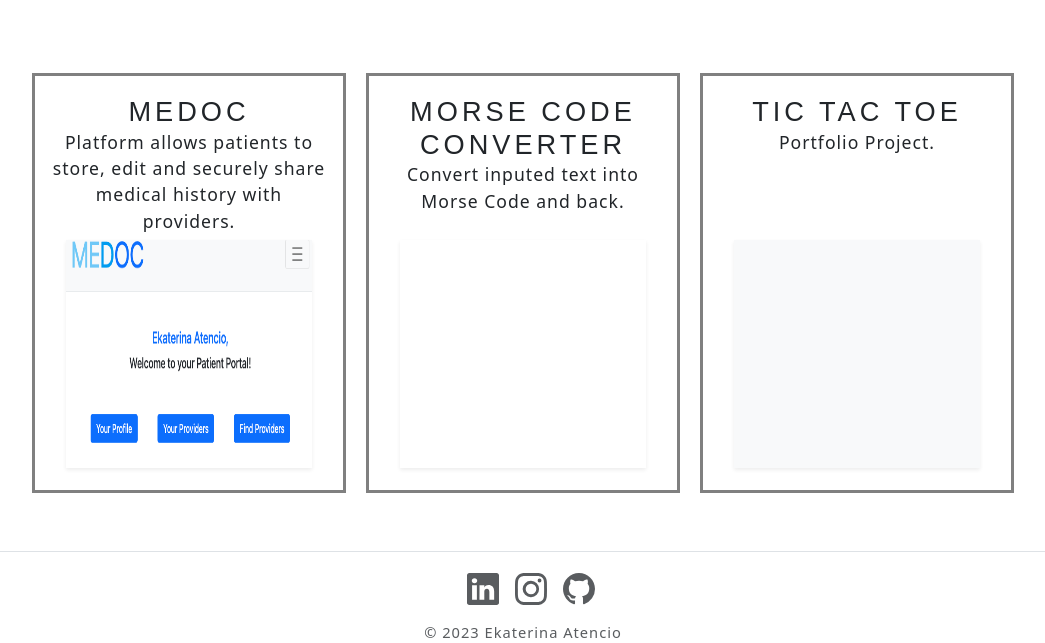
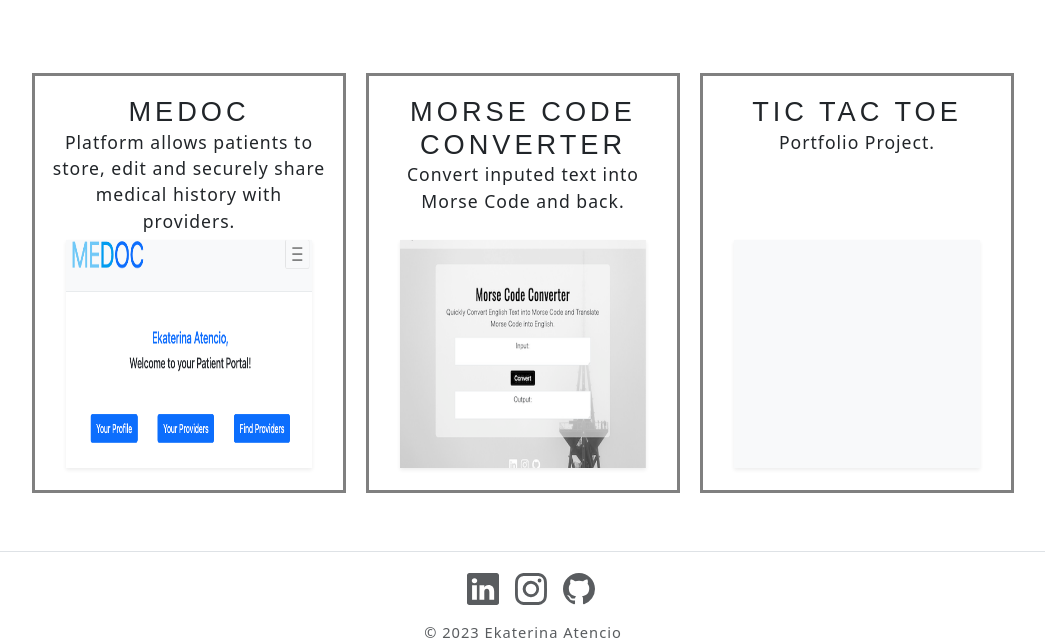
Before and after one commit to ekaten/Ekaterina_Atencio_Portfolio_Website, a Flask app: page /projects in a window 1280 px wide. Shown: the part 379-1022 px from the top of the page, without its empty margins (117-1162 px from the left). Run offline with Flask 3, Linux system fonts and the light colour scheme; some libraries are stand-ins or nearby versions; some web fonts are replaced.

Commit message:
Release Version 1.43 (add morse project snap)

```diff
--- a/templates/projects.html
+++ b/templates/projects.html
@@ -44,7 +44,7 @@
               <h2 class="project-heading display-5">MORSE CODE CONVERTER</h2>
               <p class="project-description lead">Convert inputed text into Morse Code and back.</p>
             </div>
-            <div class="project-snap shadow-sm mx-auto" style="width: 80%; height: 300px;"></div>
+            <div class="project-snap shadow-sm mx-auto" style="width: 80%; height: 300px; ; background:transparent url('static/img/morse.png'); background-size: 100% 120%; background-position:center; background-repeat: no-repeat;""></div>
          </a>
       </div>
 
```
Also changed, not shown: static/img/morse.png (added).
